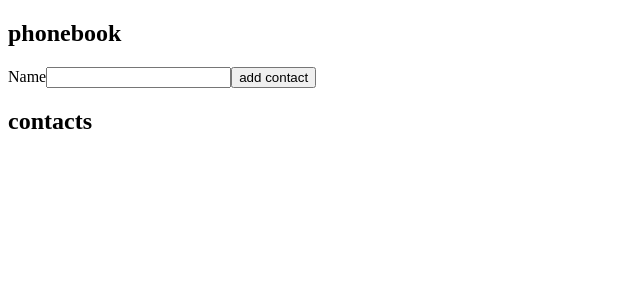
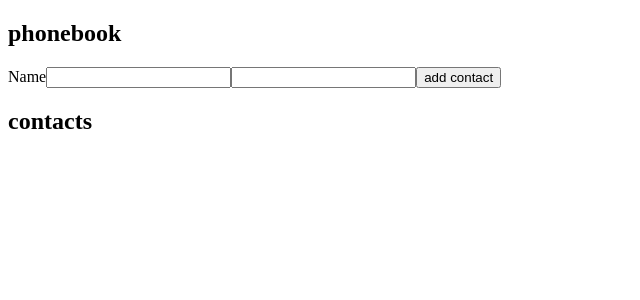
Before and after one commit to hedgeinthehog/goit-react-hw-02-phonebook, a React (Create React App) app: page / in a window 1280 px wide. Shown: the top 300 px of the page, without its empty margins (0-640 px from the left). Built offline with nearby package versions, Linux system fonts and the light colour scheme.

Commit message:
adds contacts' tel numbers

```diff
--- a/src/components/App/App.jsx
+++ b/src/components/App/App.jsx
@@ -6,19 +6,21 @@
   state = {
     contacts: [],
     name: '',
+    number: '',
   };
 
   handleChange = event => {
-    this.setState({ name: event.target.value });
+    const { name, value } = event.target;
+    this.setState({ [name]: value });
   };
 
   handleSubmit = event => {
-    const { name } = this.state;
+    const { name, number } = this.state;
     const id = uuidv4();
 
     event.preventDefault();
 
-    const newContact = { name, id };
+    const newContact = { name, number, id };
     this.setState(prevState => ({
       contacts: [...prevState.contacts, newContact],
     }));
@@ -27,11 +29,11 @@
   };
 
   reset = () => {
-    this.setState({ name: '' });
+    this.setState({ name: '', number: '' });
   };
 
   render() {
-    const { contacts } = this.state;
+    const { contacts, name, number } = this.state;
 
     return (
       <>
@@ -42,19 +44,31 @@
               <input
                 type="text"
                 name="name"
+                value={name}
                 pattern="^[a-zA-Zа-яА-Я]+(([' -][a-zA-Zа-яА-Я ])?[a-zA-Zа-яА-Я]*)*$"
                 title="Имя может состоять только из букв, апострофа, тире и пробелов. Например Adrian, Jacob Mercer, Charles de Batz de Castelmore d'Artagnan и т. п."
                 required
                 onChange={this.handleChange}
               />
             </label>
+            <input
+              type="tel"
+              name="number"
+              value={number}
+              pattern="\+?\d{1,4}?[-.\s]?\(?\d{1,3}?\)?[-.\s]?\d{1,4}[-.\s]?\d{1,4}[-.\s]?\d{1,9}"
+              title="Номер телефона должен состоять цифр и может содержать пробелы, тире, круглые скобки и может начинаться с +"
+              required
+              onChange={this.handleChange}
+            />
             <button type="submit">add contact</button>
           </form>
         </Section>
         <Section title="contacts">
           <ul>
             {contacts.map(contact => (
-              <li key={contact.id}>{contact.name}</li>
+              <li key={contact.id}>
+                {contact.name} {contact.number}
+              </li>
             ))}
           </ul>
         </Section>
```
